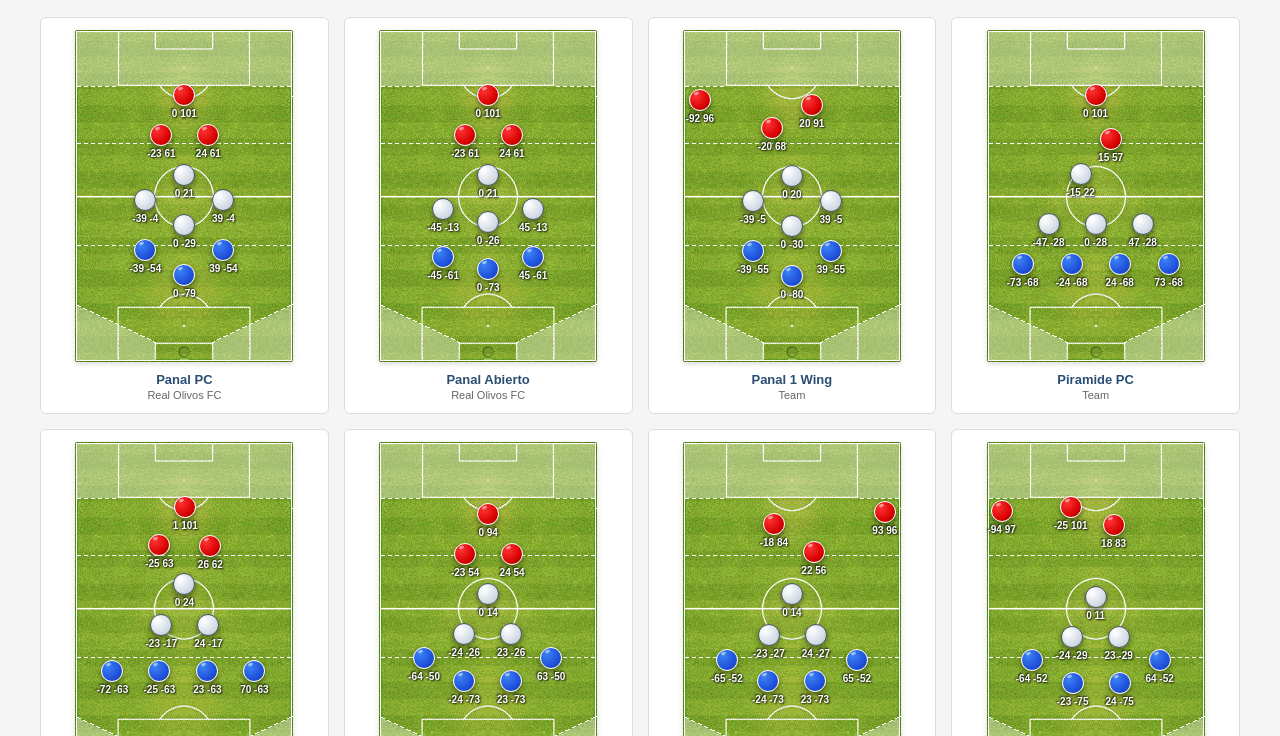
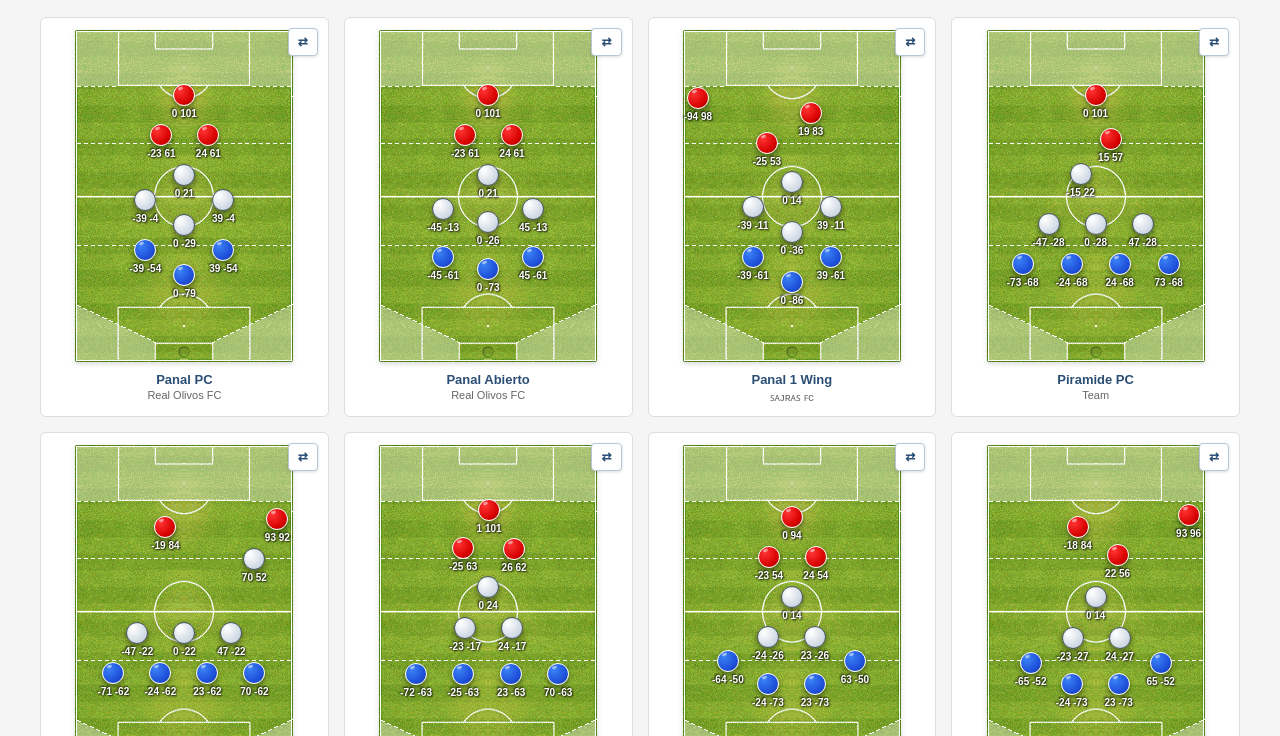
Before and after one commit to jrcl/tactic-viewer, a plain HTML site: page index.html in a window 1280 px wide. Shown: the part 64-800 px from the top of the page. Drawn offline with Linux system fonts and the light colour scheme.

Commit message:
Mirror button and more tactics

```diff
--- a/index.html
+++ b/index.html
@@ -154,6 +154,33 @@
             text-overflow: ellipsis;
         }
 
+        /* Botón para reflejar la táctica horizontalmente */
+        .boton-mirror {
+            position: absolute;
+            top: 10px;
+            right: 10px;
+            z-index: 5;
+            padding: 6px 9px;
+            border: 1px solid #b8c7d8;
+            border-radius: 4px;
+            background: #ffffff;
+            color: #2b4e75;
+            font-size: 12px;
+            font-weight: bold;
+            cursor: pointer;
+            box-shadow: 0 1px 3px rgba(0,0,0,0.15);
+        }
+
+        .boton-mirror:hover {
+            background: #eaf2fb;
+        }
+
+        .boton-mirror.activo {
+            background: #2b4e75;
+            border-color: #2b4e75;
+            color: #ffffff;
+        }
+
         /* Alerta flotante al copiar */
         .alerta-flotante {
             position: absolute;
@@ -188,7 +215,12 @@
                 data.forEach((tactica) => {
                     const tarjeta = document.createElement('div');
                     tarjeta.className = 'tarjeta-tactica';
-                    tarjeta.onclick = () => copiarCoordenadas(tactica.coordenadas_raw, tarjeta);
+
+                    // Cada tarjeta conserva su propia versión de las coordenadas.
+                    let coordenadasActuales = tactica.coordenadas_raw;
+                    let estaReflejada = false;
+
+                    tarjeta.onclick = () => copiarCoordenadas(coordenadasActuales, tarjeta);
 
                     const alerta = document.createElement('div');
                     alerta.className = 'alerta-flotante';
@@ -198,47 +230,30 @@
                     const campo = document.createElement('div');
                     campo.className = 'campo-mini';
 
-                    // LÓGICA DE CENTROS PERFECTA
-                    const centroX = 109;
-                    const centroY = 166;
+                    // Botón Mirror: refleja X, mantiene Y y no activa la copia de la tarjeta.
+                    const botonMirror = document.createElement('button');
+                    botonMirror.className = 'boton-mirror';
+                    botonMirror.type = 'button';
+                    botonMirror.textContent = '⇄';
+                    botonMirror.title = 'Reflejar la táctica horizontalmente';
+                    botonMirror.setAttribute('aria-pressed', 'false');
+                    botonMirror.addEventListener('click', (evento) => {
+                        evento.stopPropagation();
 
-                    const pares = tactica.coordenadas_raw.split(" ");
-                    pares.forEach((par) => {
-                        const [x_mz, y_mz] = par.split(",").map(Number);
+                        coordenadasActuales = reflejarCoordenadas(coordenadasActuales);
+                        estaReflejada = !estaReflejada;
 
-                        const left_px = centroX + x_mz;
-                        const top_px = centroY - y_mz;
+                        botonMirror.classList.toggle('activo', estaReflejada);
+                        botonMirror.setAttribute('aria-pressed', String(estaReflejada));
+                        botonMirror.title = estaReflejada
+                            ? 'Táctica reflejada. Pulsa para volver a la original'
+                            : 'Reflejar la táctica horizontalmente';
 
-                        const nodo = document.createElement('div');
-                        nodo.className = 'nodo-jugador';
-                        nodo.style.left = `${left_px}px`;
-                        nodo.style.top = `${top_px}px`;
+                        dibujarJugadores(campo, coordenadasActuales);
+                    });
+                    tarjeta.appendChild(botonMirror);
 
-                        // Crear la esfera base
-                        const punto = document.createElement('div');
-                        punto.className = 'jugador-punto';
-
-                        // EVALUACIÓN MATEMÁTICA INTELIGENTE POR ZONAS (Eje Y)
-                        if (y_mz <= -50) {
-                            punto.classList.add('pin-defensa'); // Azul si Y es menor o igual a -50
-                        } else if (y_mz > 50 && y_mz <= 52) {
-                            punto.classList.add('pin-medio');   // Blanco si Y está entre 51 y 52
-                        } else if (y_mz > 52) {
-                            punto.classList.add('pin-ataque');  // Rojo si Y es mayor a 52
-                        } else {
-                            // Por si alguna táctica tiene un jugador de transición en el medio campo general (ej: Y=0)
-                            punto.classList.add('pin-medio');
-                        }
-
-                        nodo.appendChild(punto);
-
-                        const etiqueta = document.createElement('div');
-                        etiqueta.className = 'jugador-coordenada';
-                        etiqueta.textContent = `${x_mz} ${y_mz}`;
-                        nodo.appendChild(etiqueta);
-
-                        campo.appendChild(nodo);
-                    });
+                    dibujarJugadores(campo, coordenadasActuales);
                     tarjeta.appendChild(campo);
 
                     const info = document.createElement('div');
@@ -254,12 +269,64 @@
             })
             .catch(err => console.error("Error cargando el JSON: ", err));
 
+        // Invierte únicamente X. Pulsarlo de nuevo recupera la formación anterior.
+        function reflejarCoordenadas(rawText) {
+            return rawText.split(" ").map(par => {
+                const [x, y] = par.split(",").map(Number);
+                return `${-x},${y}`;
+            }).join(" ");
+        }
+
+        function dibujarJugadores(campo, rawText) {
+            campo.replaceChildren();
+
+            const centroX = 109;
+            const centroY = 166;
+
+            rawText.split(" ").forEach((par) => {
+                const [x_mz, y_mz] = par.split(",").map(Number);
+
+                const left_px = centroX + x_mz;
+                const top_px = centroY - y_mz;
+
+                const nodo = document.createElement('div');
+                nodo.className = 'nodo-jugador';
+                nodo.style.left = `${left_px}px`;
+                nodo.style.top = `${top_px}px`;
+
+                const punto = document.createElement('div');
+                punto.className = 'jugador-punto';
+
+                // Se conserva la clasificación visual original basada en Y.
+                if (y_mz <= -50) {
+                    punto.classList.add('pin-defensa');
+                } else if (y_mz > 50 && y_mz <= 52) {
+                    punto.classList.add('pin-medio');
+                } else if (y_mz > 52) {
+                    punto.classList.add('pin-ataque');
+                } else {
+                    punto.classList.add('pin-medio');
+                }
+
+                nodo.appendChild(punto);
+
+                const etiqueta = document.createElement('div');
+                etiqueta.className = 'jugador-coordenada';
+                etiqueta.textContent = `${x_mz} ${y_mz}`;
+                nodo.appendChild(etiqueta);
+
+                campo.appendChild(nodo);
+            });
+        }
+
         function copiarCoordenadas(rawText, tarjeta) {
             const textoFormateado = rawText.split(" ").join("\n");
             navigator.clipboard.writeText(textoFormateado).then(() => {
                 const alerta = tarjeta.querySelector('.alerta-flotante');
                 alerta.style.display = 'block';
                 setTimeout(() => { alerta.style.display = 'none'; }, 1000);
+            }).catch(err => {
+                console.error("No se pudieron copiar las coordenadas: ", err);
             });
         }
     </script>
--- a/tactics.json
+++ b/tactics.json
@@ -14,8 +14,8 @@
     {
       "id": 3,
       "nombre": "Panal 1 Wing",
-      "coordenadas_raw": "0,-80 -39,-55 39,-55 0,-30 -39,-5 39,-5 0,20 -20,68 20,91 -92,96",
-      "clubs": ["Team"]
+      "coordenadas_raw": "0,-86 -39,-61 39,-61 0,-36 -39,-11 39,-11 0,14 -25,53 19,83 -94,98",
+      "clubs": ["ꜱᴀᴊʀᴀꜱ ꜰᴄ"]
     },
     {
       "id": 4,
@@ -25,86 +25,110 @@
     },
     {
       "id": 5,
+      "nombre": "Piramide 2 Wings",
+      "coordenadas_raw": "-71,-62 -24,-62 23,-62 70,-62 -47,-22 0,-22 47,-22 70,52 -19,84 93,92",
+      "clubs": ["★ Lobos FC ★"]
+    },
+    {
+      "id": 6,
       "nombre": "433",
       "coordenadas_raw": "-72,-63 -25,-63 23,-63 70,-63 -23,-17 24,-17 0,24 26,62 -25,63 1,101",
       "clubs": ["Team"]
     },
     {
-      "id": 6,
+      "id": 7,
       "nombre": "Griega PC (Nave)",
       "coordenadas_raw": "-24,-73 23,-73 -64,-50 63,-50 -24,-26 23,-26 0,14 -23,54 24,54 0,94",
       "clubs": ["Team"]
     },
     {
-      "id": 7,
+      "id": 8,
       "nombre": "Griega 1 Wing",
       "coordenadas_raw": "-24,-73 23,-73 -65,-52 65,-52 -23,-27 24,-27 0,14 22,56 -18,84 93,96",
-      "clubs": ["Team"]
+      "clubs": ["Tabachana F.C."]
     },
     {
-      "id": 8,
+      "id": 9,
       "nombre": "Griega con Falso 9",
       "coordenadas_raw": "-23,-75 24,-75 -64,-52 64,-52 -24,-29 23,-29 0,11 18,83 -94,97 -25,101",
       "clubs": ["Team"]
     },
     {
-      "id": 9,
+      "id": 10,
       "nombre": "Espada",
       "coordenadas_raw": "-95,-59 -48,-59 0,-59 48,-59 95,-59 -24,-19 24,-19 0,21 15,66 -15,101",
       "clubs": ["Team"]
     },
     {
-      "id": 10,
+      "id": 11,
       "nombre": "Espada 1 Wing",
       "coordenadas_raw": "-47,-53 0,-53 47,-53 -93,-52 93,-52 -23,-13 24,-13 0,40 17,84 -93,92",
       "clubs": ["Team"]
     },
     {
-      "id": 11,
+      "id": 12,
       "nombre": "Espada 2 Wing",
       "coordenadas_raw": "-47,-57 0,-57 49,-57 -96,-53 96,-53 23,-17 -23,-16 68,47 -19,84 94,95",
       "clubs": ["Team"]
     },
     {
-      "id": 12,
+      "id": 13,
       "nombre": "Buque",
       "coordenadas_raw": "-48,-56 48,-56 0,-55 -94,-53 94,-53 -24,-15 23,-15 -24,33 23,33 0,73",
       "clubs": ["Team"]
     },
     {
-      "id": 13,
+      "id": 14,
       "nombre": "Turca Origin",
-      "coordenadas_raw": "-70,-63 -23,-63 24,-63 71,-63 0,-23 47,-23 0,24 25,66 -18,84 95,98",
-      "clubs": ["Team"]
-    },
-    {
-      "id": 14,
-      "nombre": "Turca con Falso 9",
-      "coordenadas_raw": "-71,-61 -24,-61 23,-61 70,-61 -1,-21 47,-21 0,27 -18,83 26,101 92,101",
-      "clubs": ["Team"]
+      "coordenadas_raw": "-70,-61 -23,-61 24,-61 71,-61 -47,-21 0,-21 0,26 -25,66 19,84 -95,98",
+      "clubs": ["KaRaBaĞLaR !! - URAS"]
     },
     {
       "id": 15,
-      "nombre": "Turca 2 Wings",
-      "coordenadas_raw": "-71,-54 -24,-54 23,-54 70,-54 -47,-14 0,-14 0,33 -67,48 20,84 -95,90",
-      "clubs": ["Team"]
+      "nombre": "Turca con Falso 9",
+      "coordenadas_raw": "-71,-61 -24,-61 23,-61 70,-61 -1,-21 47,-21 0,27 -18,83 26,101 92,101",
+      "clubs": ["KIA KAHA"]
     },
     {
       "id": 16,
-      "nombre": "Acordeon 1 Wing",
-      "coordenadas_raw": "-48,-67 -1,-67 46,-67 -71,-27 -24,-27 23,-27 -1,13 -27,53 15,84 -91,88",
-      "clubs": ["Team"]
+      "nombre": "Turca 2 Wings",
+      "coordenadas_raw": "-71,-54 -24,-54 23,-54 70,-54 -47,-14 0,-14 0,33 -67,48 20,84 -95,90",
+      "clubs": ["A State Of Trance"]
     },
     {
       "id": 17,
+      "nombre": "Acordeon PC",
+      "coordenadas_raw": "-80,-68 -30,-68 20,-68 -5,-29 -56,-28 44,-28 0,25 31,62 -25,64 5,100",
+      "clubs": ["ʱᵒᶰᶹᶰᶢ ᶳᵏ"]
+    },
+    {
+      "id": 18,
+      "nombre": "Acordeon 1 Wing",
+      "coordenadas_raw": "-47,-68 0,-68 47,-68 -71,-28 -24,-28 23,-28 0,12 -17,55 19,84 -94,90",
+      "clubs": ["KIA KAHA"]
+    },
+    {
+      "id": 19,
       "nombre": "ContraSuprema PC",
       "coordenadas_raw": "-47,-63 0,-63 47,-63 94,-63 -24,-23 23,-23 70,-23 10,22 -10,66 20,101",
       "clubs": ["Team"]
     },
     {
-      "id": 18,
+      "id": 20,
       "nombre": "ContraSuprema 1 Wing",
       "coordenadas_raw": "-93,-63 -46,-63 1,-63 48,-63 -69,-23 -22,-23 25,-23 -20,60 20,85 -93,87",
       "clubs": ["Team"]
+    },
+    {
+      "id": 21,
+      "nombre": "Nuke",
+      "coordenadas_raw": "-70,-66 -23,-66 24,-66 71,-66 1,-26 -23,14 24,14 -23,61 24,61 1,101",
+      "clubs": ["Sacri"]
+    },
+    {
+      "id": 22,
+      "nombre": "Daga",
+      "coordenadas_raw": "-23,-58 24,-58 -93,-51 93,-51 -55,-24 55,-24 0,-18 0,29 -22,70 12,101",
+      "clubs": ["ʱᵒᶰᶹᶰᶢ ᶳᵏ"]
     }
   ]
```
